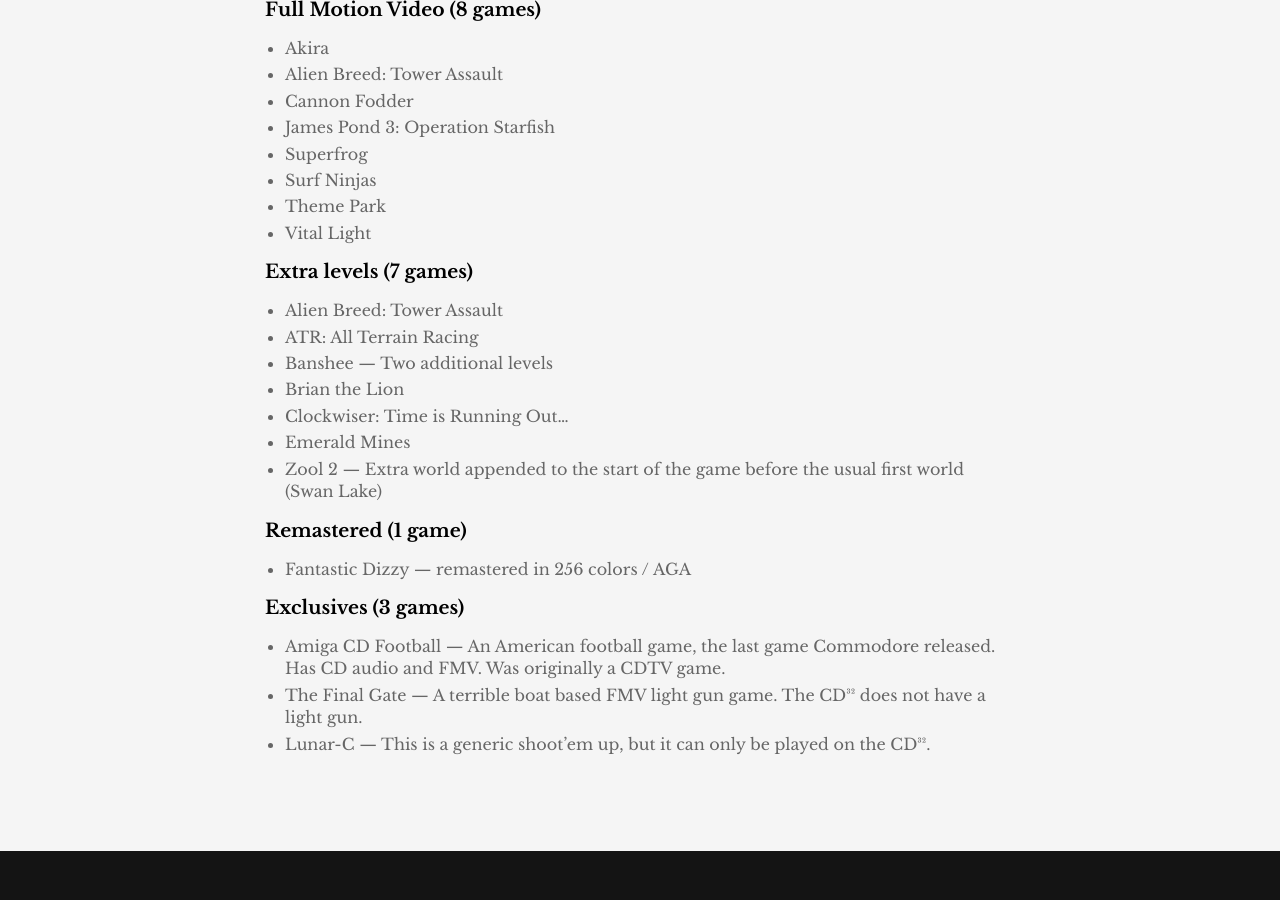
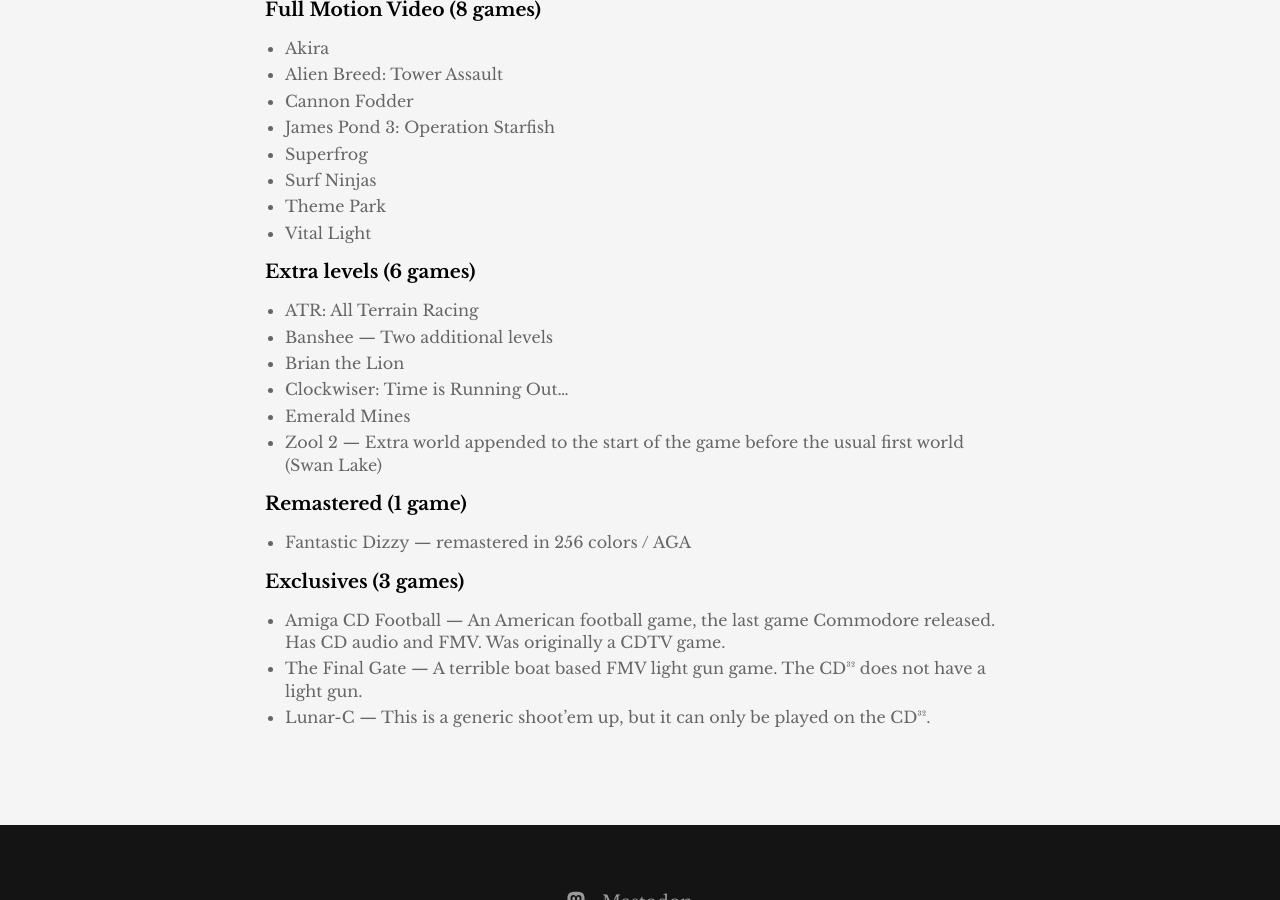
Before and after one commit to amigavision/amigavision.github.io, a Jekyll site: the page built from cd32.md, in a window 1280 px wide and 900 px high, scrolled down 2656 px. Built offline with Jekyll 4.4.1, drawn with Linux system fonts in a browser that asks for light colours.

Commit message:
Alien Breed 2 doesn’t really count as “extra levels”

```diff
--- a/cd32.md
+++ b/cd32.md
@@ -87,9 +87,8 @@
 * Theme Park
 * Vital Light
 
-### Extra levels (7 games)
+### Extra levels (6 games)
 
-* Alien Breed: Tower Assault
 * ATR: All Terrain Racing
 * Banshee — Two additional levels
 * Brian the Lion
```
